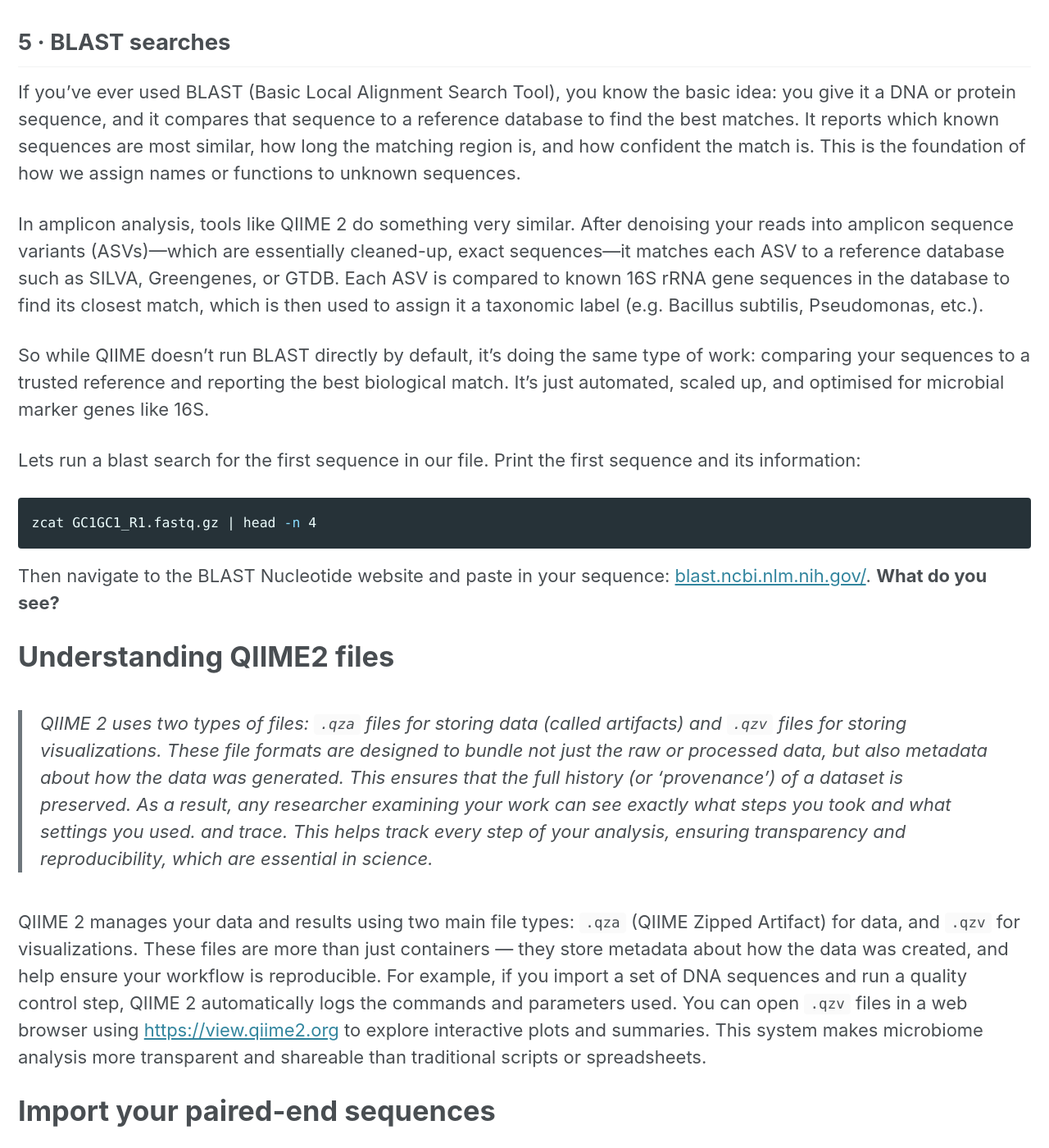
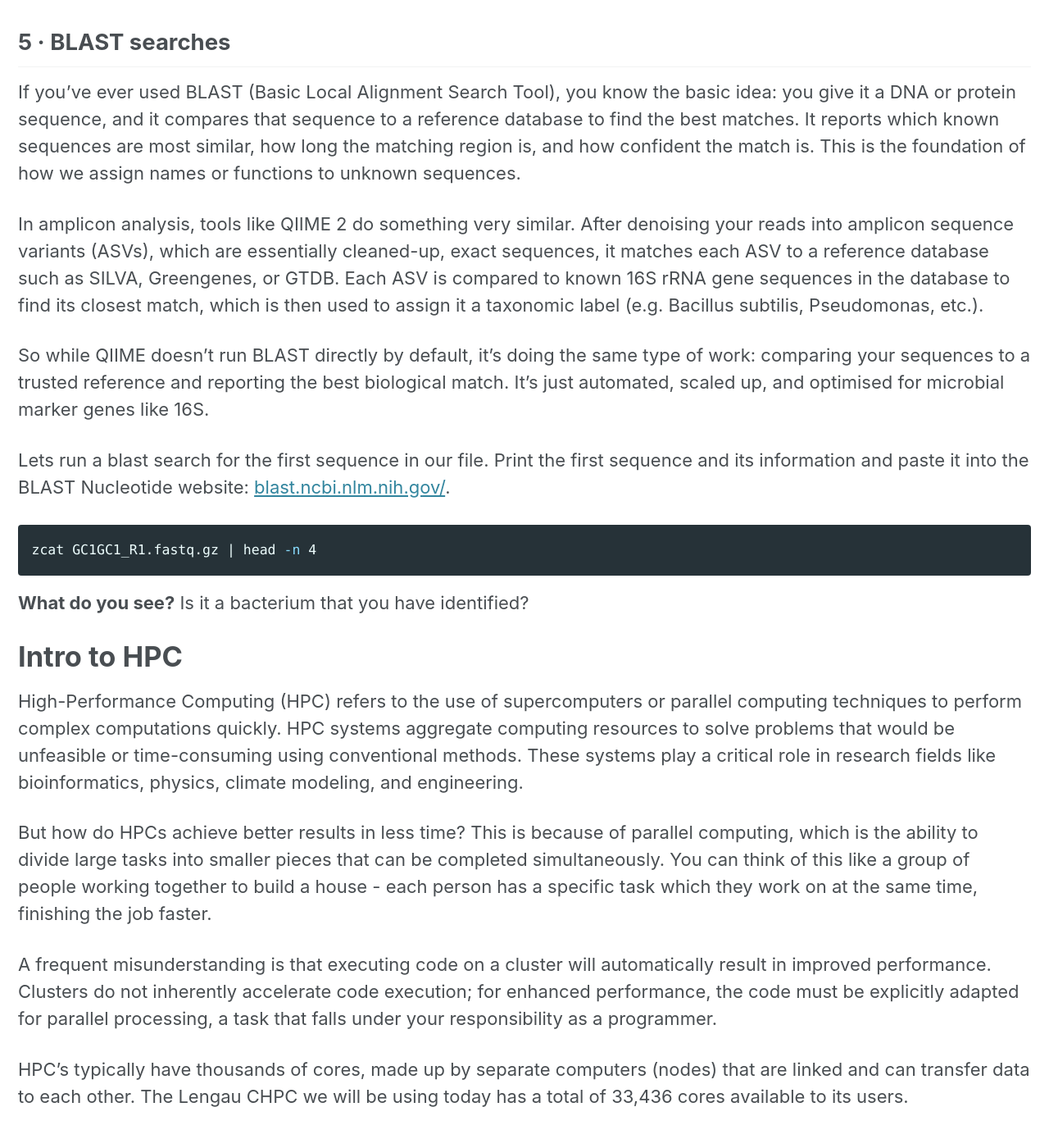
Before and after one commit to arua-microbiome/arua-microbiome.github.io, a Jekyll site: the page built from _tutorials/qiime2.md, in a window 1280 px wide and 1400 px high, scrolled down 5056 px. Shown: the whole window at 82% size. Built offline with Jekyll 4.4.1, drawn with Linux system fonts in a browser that asks for light colours; cached includes are drawn as plain includes; nearby versions of some CDN libraries; some of the changed text lies outside the part shown.

Commit message:
Update qiime2.md
Signed-off-by: icgk523 <146941364+icgk523@users.noreply.github.com>

````diff
--- a/_tutorials/qiime2.md
+++ b/_tutorials/qiime2.md
@@ -120,17 +120,39 @@ paste \
 
 If you’ve ever used BLAST (Basic Local Alignment Search Tool), you know the basic idea: you give it a DNA or protein sequence, and it compares that sequence to a reference database to find the best matches. It reports which known sequences are most similar, how long the matching region is, and how confident the match is. This is the foundation of how we assign names or functions to unknown sequences.
 
-In amplicon analysis, tools like QIIME 2 do something very similar. After denoising your reads into amplicon sequence variants (ASVs)—which are essentially cleaned-up, exact sequences—it matches each ASV to a reference database such as SILVA, Greengenes, or GTDB. Each ASV is compared to known 16S rRNA gene sequences in the database to find its closest match, which is then used to assign it a taxonomic label (e.g. Bacillus subtilis, Pseudomonas, etc.).
+In amplicon analysis, tools like QIIME 2 do something very similar. After denoising your reads into amplicon sequence variants (ASVs), which are essentially cleaned-up, exact sequences, it matches each ASV to a reference database such as SILVA, Greengenes, or GTDB. Each ASV is compared to known 16S rRNA gene sequences in the database to find its closest match, which is then used to assign it a taxonomic label (e.g. Bacillus subtilis, Pseudomonas, etc.).
 
 So while QIIME doesn’t run BLAST directly by default, it’s doing the same type of work: comparing your sequences to a trusted reference and reporting the best biological match. It’s just automated, scaled up, and optimised for microbial marker genes like 16S.
 
-Lets run a blast search for the first sequence in our file. Print the first sequence and its information:
+Lets run a blast search for the first sequence in our file. Print the first sequence and its information and paste it into the BLAST Nucleotide website: [blast.ncbi.nlm.nih.gov/](blast.ncbi.nlm.nih.gov/).
 
 ```bash
 zcat GC1GC1_R1.fastq.gz | head -n 4
 ```
 
-Then navigate to the BLAST Nucleotide website and paste in your sequence: [blast.ncbi.nlm.nih.gov/](blast.ncbi.nlm.nih.gov/). **What do you see?**
+ **What do you see?** Is it a bacterium that you have identified?
+
+# Intro to HPC
+
+High-Performance Computing (HPC) refers to the use of supercomputers or parallel computing techniques to perform complex computations quickly. HPC systems aggregate computing resources to solve problems that would be unfeasible or time-consuming using conventional methods. These systems play a critical role in research fields like bioinformatics, physics, climate modeling, and engineering.
+
+But how do HPCs achieve better results in less time? This is because of parallel computing, which is the ability to divide large tasks into smaller pieces that can be completed simultaneously. You can think of this like a group of people working together to build a house - each person has a specific task which they work on at the same time, finishing the job faster.
+
+A frequent misunderstanding is that executing code on a cluster will automatically result in improved performance. Clusters do not inherently accelerate code execution; for enhanced performance, the code must be explicitly adapted for parallel processing, a task that falls under your responsibility as a programmer.
+
+HPC's typically have thousands of cores, made up by separate computers (nodes) that are linked and can transfer data to each other. The Lengau CHPC we will be using today has a total of 33,436 cores available to its users.
+
+## Qiime2 on HPC
+- CPU Power: Many QIIME2 plugins, such as dada2, vsearch, and feature-classifier, can utilize multithreading to significantly reduce processing time. On an HPC, users can request dozens of CPU cores per job, greatly accelerating large analyses involving hundreds or thousands of samples.
+
+- RAM Availability: Some QIIME2 steps, especially taxonomy classification and large distance matrix calculations, can consume large amounts of memory (10–100+ GB). HPC systems often provide nodes with hundreds of gigabytes of RAM, preventing crashes and memory overflows that might occur on a personal computer.
+
+- Storage Capacity: Intermediate QIIME2 artifacts and results (e.g., .qza, .qzv files) accumulate quickly and may exceed local storage limits. HPC environments usually offer shared high-capacity storage systems (terabytes to petabytes) optimized for fast read/write speeds, which helps manage these large datasets efficiently.
+
+- Job Scheduling: HPCs use job scheduling systems (e.g., SLURM, PBS) to manage and queue computational tasks. This enables long or resource-heavy QIIME2 workflows to run in the background without tying up your local machine.
+
+## Connecting to the CHPC
+
 
 
 # Understanding QIIME2 files
````
